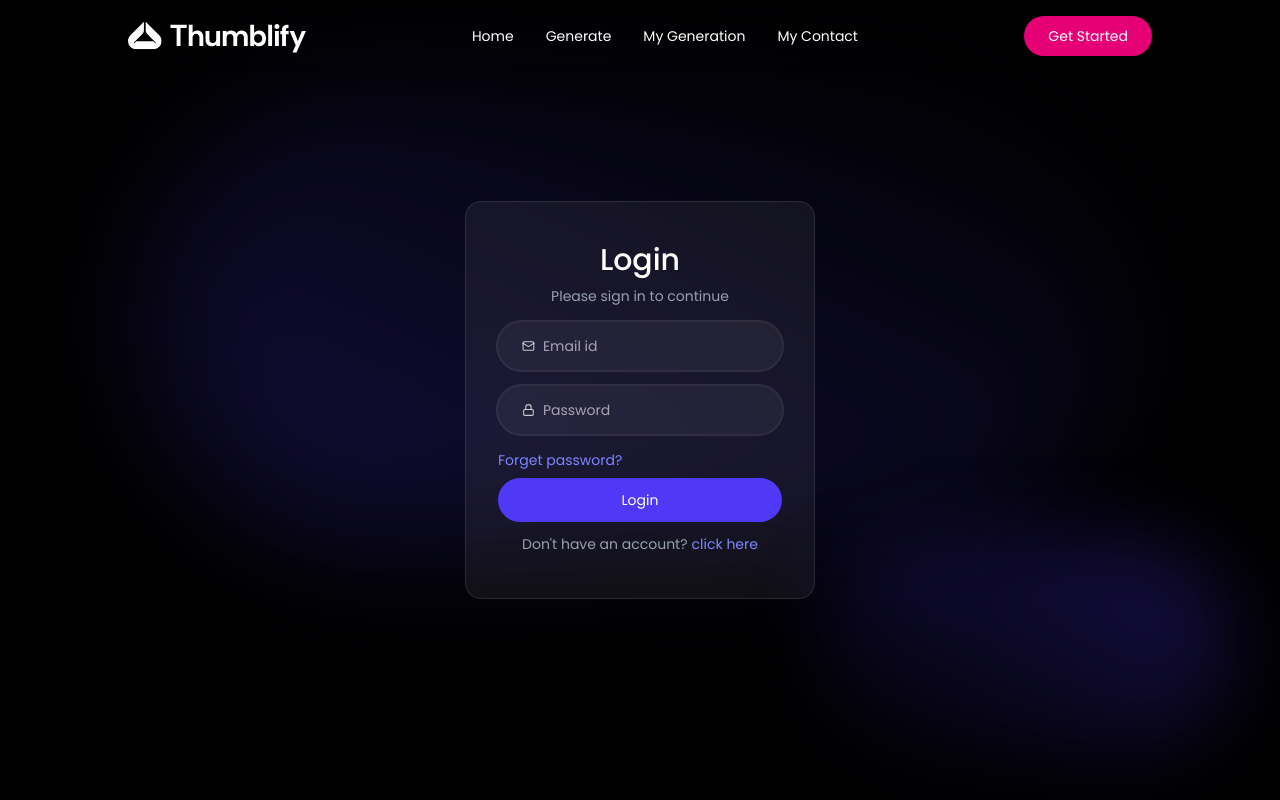
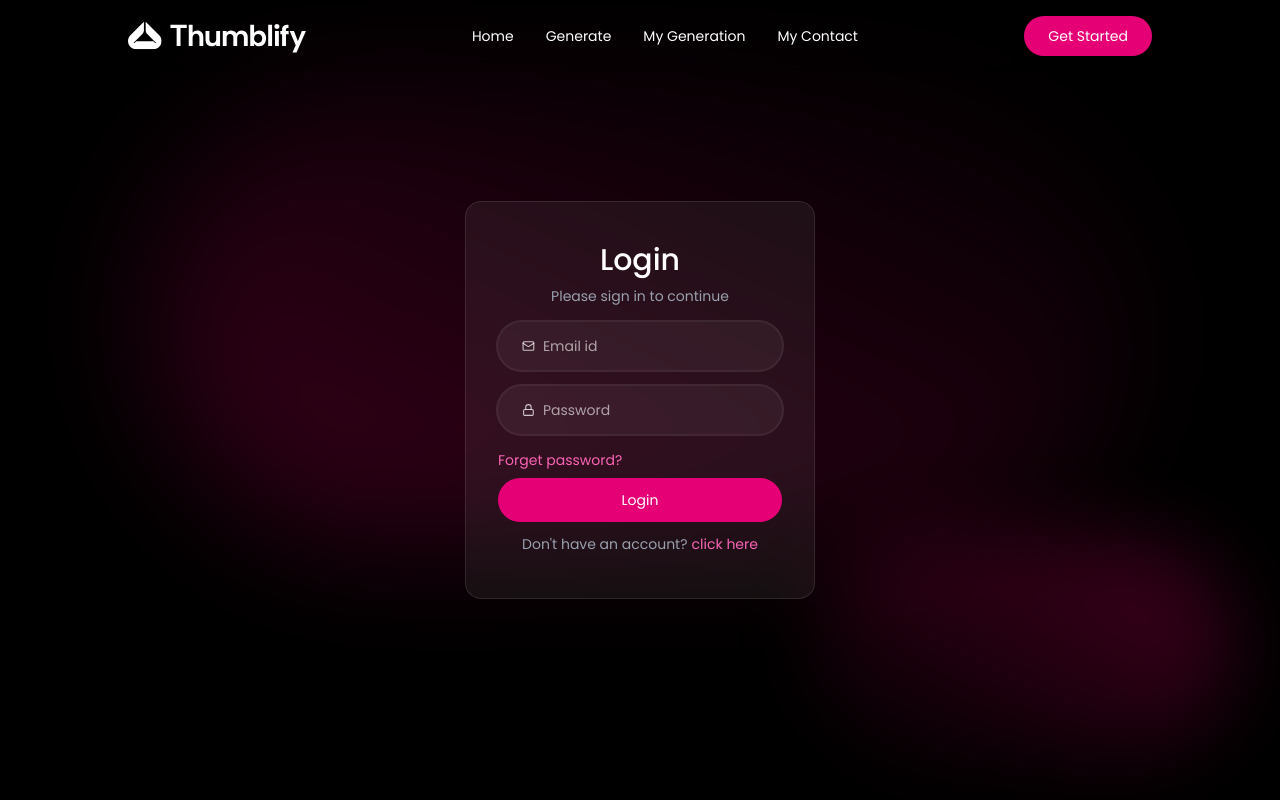
Before and after one commit to geettalati/AI-Thumbnail-Generator, a React (Vite) app in the folder Client/: page /login in a window 1280 px wide. Shown: the top 800 px of the page. Built offline with nearby package versions, Linux system fonts and the light colour scheme.

Commit message:
`Updated login form and soft backdrop components with color scheme changes`

```diff
--- a/Client/src/components/Login.tsx
+++ b/Client/src/components/Login.tsx
@@ -35,35 +35,35 @@ const Login = () => {
                 <p className="text-gray-400 text-sm mt-2">Please sign in to continue</p>
 
                 {state !== "login" && (
-                    <div className="flex items-center mt-6 w-full bg-white/5 ring-2 ring-white/10 focus-within:ring-indigo-500/60 h-12 rounded-full overflow-hidden pl-6 gap-2 transition-all ">
+                    <div className="flex items-center mt-6 w-full bg-white/5 ring-2 ring-white/10 focus-within:ring-pink-500/60 h-12 rounded-full overflow-hidden pl-6 gap-2 transition-all ">
                         <svg xmlns="http://www.w3.org/2000/svg" width="16" height="16" viewBox="0 0 24 24" fill="none" stroke="currentColor" className="text-white/60" strokeWidth="2" strokeLinecap="round" strokeLinejoin="round"> <circle cx="12" cy="8" r="5" /> <path d="M20 21a8 8 0 0 0-16 0" /> </svg>
                         <input type="text" name="name" placeholder="Name" className="w-full bg-transparent text-white placeholder-white/60 border-none outline-none " value={formData.name} onChange={handleChange} required />
                     </div>
                 )}
 
-                <div className="flex items-center w-full mt-4 bg-white/5 ring-2 ring-white/10 focus-within:ring-indigo-500/60 h-12 rounded-full overflow-hidden pl-6 gap-2 transition-all ">
+                <div className="flex items-center w-full mt-4 bg-white/5 ring-2 ring-white/10 focus-within:ring-pink-500/60 h-12 rounded-full overflow-hidden pl-6 gap-2 transition-all ">
                     <svg xmlns="http://www.w3.org/2000/svg" width="14" height="14" viewBox="0 0 24 24" fill="none" stroke="currentColor" className="text-white/75" strokeWidth="2" strokeLinecap="round" strokeLinejoin="round"> <path d="m22 7-8.991 5.727a2 2 0 0 1-2.009 0L2 7" /> <rect x="2" y="4" width="20" height="16" rx="2" /> </svg>
                     <input type="email" name="email" placeholder="Email id" className="w-full bg-transparent text-white placeholder-white/60 border-none outline-none " value={formData.email} onChange={handleChange} required />
                 </div>
 
-                <div className=" flex items-center mt-4 w-full bg-white/5 ring-2 ring-white/10 focus-within:ring-indigo-500/60 h-12 rounded-full overflow-hidden pl-6 gap-2 transition-all ">
+                <div className=" flex items-center mt-4 w-full bg-white/5 ring-2 ring-white/10 focus-within:ring-pink-500/60 h-12 rounded-full overflow-hidden pl-6 gap-2 transition-all ">
                     <svg xmlns="http://www.w3.org/2000/svg" width="14" height="14" viewBox="0 0 24 24" fill="none" stroke="currentColor" className="text-white/75" strokeWidth="2" strokeLinecap="round" strokeLinejoin="round"> <rect width="18" height="11" x="3" y="11" rx="2" ry="2" /> <path d="M7 11V7a5 5 0 0 1 10 0v4" /> </svg>
                     <input type="password" name="password" placeholder="Password" className="w-full bg-transparent text-white placeholder-white/60 border-none outline-none" value={formData.password} onChange={handleChange} required />
                 </div>
 
                 <div className="mt-4 text-left">
-                    <button className="text-sm text-indigo-400 hover:underline">
+                    <button className="text-sm text-pink-400 hover:underline">
                         Forget password?
                     </button>
                 </div>
 
-                <button type="submit" className="mt-2 w-full h-11 rounded-full text-white bg-indigo-600 hover:bg-indigo-500 transition " >
+                <button type="submit" className="mt-2 w-full h-11 rounded-full text-white bg-pink-600 hover:bg-pink-500 transition " >
                     {state === "login" ? "Login" : "Sign up"}
                 </button>
 
                 <p onClick={() => setState(prev => prev === "login" ? "register" : "login")} className="text-gray-400 text-sm mt-3 mb-11 cursor-pointer" >
                     {state === "login" ? "Don't have an account?" : "Already have an account?"}
-                    <span className="text-indigo-400 hover:underline ml-1">click here</span>
+                    <span className="text-pink-400 hover:underline ml-1">click here</span>
                 </p>
             </form>
     </div>
--- a/Client/src/components/Softbackdrop.tsx
+++ b/Client/src/components/Softbackdrop.tsx
@@ -4,8 +4,8 @@ const Softbackdrop = () => {
   return (
     <div>
          <div className='fixed inset-0 -z-1 pointer-events-none'>
-                <div className='absolute left-1/2 top-20 -translate-x-1/2 w-245 h-115 bg-linear-to-tr from-indigo-800/35 to-transparent rounded-full blur-3xl' />
-                <div className='absolute right-12 bottom-10 w-105 h-55 bg-linear-to-bl from-indigo-700/35 to-transparent rounded-full blur-2xl' />
+                <div className='absolute left-1/2 top-20 -translate-x-1/2 w-245 h-115 bg-linear-to-tr from-pink-800/35 to-transparent rounded-full blur-3xl' />
+                <div className='absolute right-12 bottom-10 w-105 h-55 bg-linear-to-bl from-pink-700/35 to-transparent rounded-full blur-2xl' />
             </div>
 
     </div>
--- a/Client/src/pages/Generate.tsx
+++ b/Client/src/pages/Generate.tsx
@@ -1,8 +1,23 @@
+import { useState } from "react"
+import { useParams } from "react-router-dom"
+import type { IThumbnail } from "../assets/assets"
+import Softbackdrop from "../components/Softbackdrop"
 
 
 const Generate = () => {
+
+    const {id} = useParams()
+    const [title,setTitle] = useState('')
+    const [additionaldetails,setadditionaldetails] = useState('')
+
+    const [thumbnail ,setThumbnail] = useState<IThumbnail | null>(null)
+    const [loading ,setloading] =useState(false)
+
+
   return (
     <div>
+      <Softbackdrop />
+
 
     </div>
   )
```
